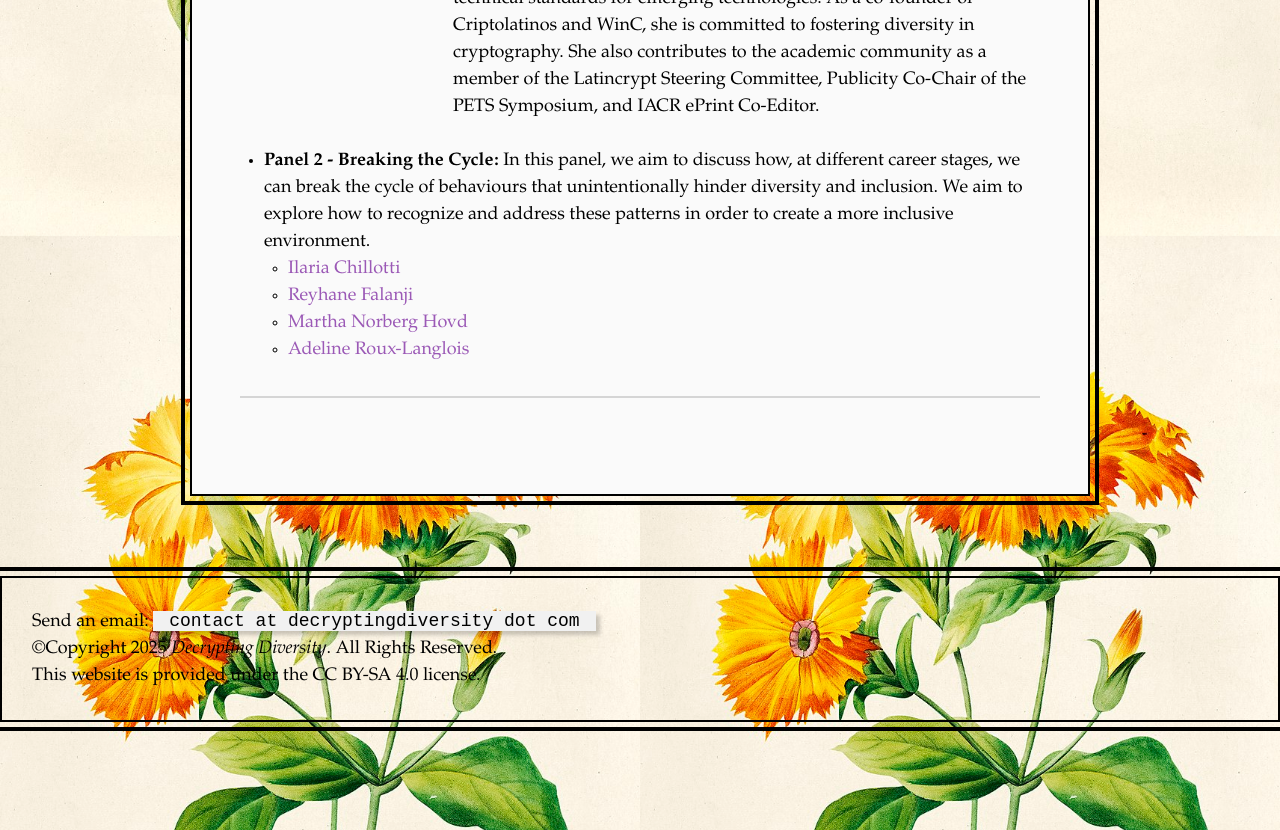
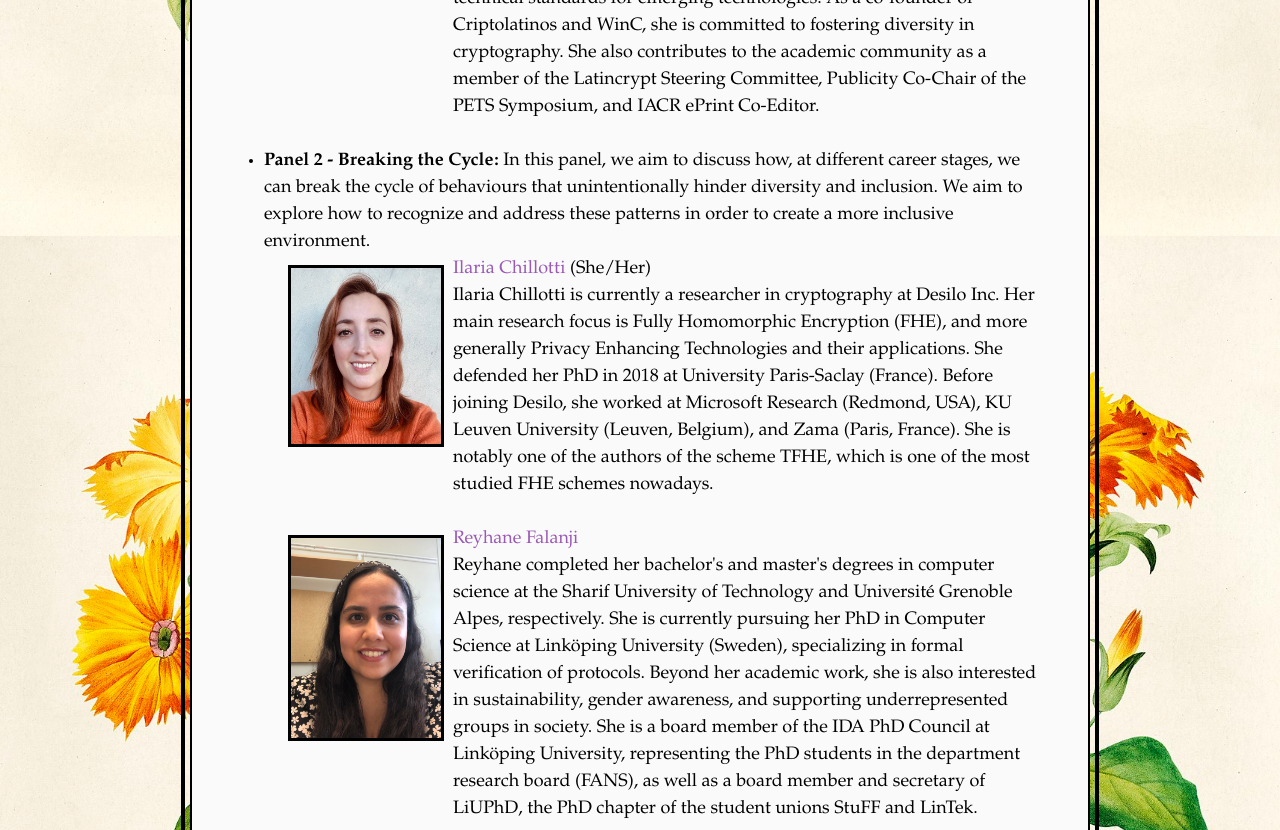
Before and after one commit to women-in-cryptography/decryptingdiversity.github.io, a Jekyll site: the page built from speakers.html, in a window 1280 px wide and 1400 px high, scrolled down 3350 px. Shown: the top 830 px of the window. Built offline with Jekyll 4.4.1, drawn with Linux system fonts in a browser that asks for light colours; some of the changed text lies outside the part shown; grey boxes are pictures that could not be loaded.

Commit message:
Start on panelists 2

```diff
--- a/speakers.html
+++ b/speakers.html
@@ -26,7 +26,7 @@ We will have two scientific presentations given by:
   <li class="speaker-in">
     <img src="/assets/speakers/MartaBelles.png" alt="Marta Bellés Muñoz" class="speaker-img">
     <div>
-      <a href="https://www.linkedin.com/in/marta-bell%C3%A9s-mu%C3%B1oz-4883b7167">Marta Bellés Muñoz</a>,
+      <a href="https://www.linkedin.com/in/marta-bell%C3%A9s-mu%C3%B1oz-4883b7167" target="_blank">Marta Bellés Muñoz</a>,
       <em>Researcher at Dusk Network and Teaching Assistant at Pompeu Fabra University, Spain</em><br>
       She studied mathematics at the Autonomous University of Barcelona and later pursued a master's degree in Mathematics at Aarhus University. During those years, she combined her academic work with a career in classical music. In 2018, she returned to Barcelona and joined a project developing a blockchain-based identity system. Shortly after entering the blockchain space, she began her PhD at Pompeu Fabra University, where she focused on the use of elliptic curves in zero-knowledge proof systems. Today, she continues to teach at Pompeu Fabra University while working for a Dutch blockchain company called Dusk.<br>
       <strong class="bold">Pronouns: She/Her</strong>
@@ -36,7 +36,7 @@ We will have two scientific presentations given by:
   <li class="speaker-in">
     <img src="/assets/speakers/chaya.jpg" alt="Chaya Ganesh" class="speaker-img">
     <div>
-      <a href="https://www.csa.iisc.ac.in/~chaya/">Chaya Ganesh</a>,
+      <a href="https://www.csa.iisc.ac.in/~chaya/" target="_blank">Chaya Ganesh</a>,
       <em>Assistant Professor in the Department of Computer Science and Automation at Indian Institute of Science, India</em><br>
       Chaya Ganesh is an Assistant Professor in the Department of Computer Science and Automation at Indian Institute of Science. Before joining IISc, she was a post-doctoral researcher in Aarhus University, and prior to that she received her PhD from NYU's Courant Institute of Mathematical Sciences.
       Her research interests are broadly in Cryptography and Security. More recently, she is exploring efficient zero-knowledge proofs and rational cryptography. She has won the IBM global university award, Google and Protocol labs research grants, Infosys Young investigator award and Intel Rising Star Faculty award. She helps co-organize Bangalore Crypto day.<br>
@@ -56,7 +56,7 @@ We will have two educational workshops given by:
   <li class="speaker-in">
     <img src="/assets/speakers/NatachaPortier.jpg" alt="Natacha Portier" class="speaker-img">
     <div>
-      <a href="https://perso.ens-lyon.fr/natacha.portier/blog/">Natacha Portier</a>,
+      <a href="https://perso.ens-lyon.fr/natacha.portier/blog/" target="_blank">Natacha Portier</a>,
       <em>Associate Professor at the Laboratoire de l'Informatique du Parallélisme in ENS Lyon, France</em><br>
       Natacha Portier has a PhD in mathematical logic. She's an associate professor in computer science at Ecole Normale Supérieure de Lyon, where she also is Gender Equality Advisor. She's also a certified Life Coach and works with scientific women, helping them to feel good and confident at work, and to grow professionally.
       <br>
@@ -66,7 +66,7 @@ We will have two educational workshops given by:
   <li class="speaker-in">
     <img src="/assets/speakers/KylieBemis.jpg" alt="Kylie Bemis" class="speaker-img">
     <div>
-      <a href="https://kuwisdelu.github.io/index.html">Kylie Ariel Bemis</a>,
+      <a href="https://kuwisdelu.github.io/index.html" target="_blank">Kylie Ariel Bemis</a>,
       <em>Assistant Teaching Professor in the Khoury College of Computer Sciences at Northeastern University, USA</em><br>
       Kylie Bemis holds a B.S. in Statistics and Mathematics, an M.S. in Applied Statistics, and a Ph.D. in Statistics from Purdue University. In 2013, she interned at Stanford's Canary Center for Cancer Early Detection, where she developed the Cardinal software for statistical analysis of mass spectrometry imaging. In 2015, she received the John M. Chambers Statistical Software Award from the American Statistical Association. After a postdoc with the Olga Vitek lab at Northeastern University, she joined the faculty in 2019 to teach and develop curriculum for the MS in Data Science program. Her research interests include machine learning and statistical computing for bioinformatics.<br>
       While at Purdue, she led the Purdue AISES chapter and served as secretary for the Native American Student Association. She is a Rising Hearts Athlete Advocate for the Native American, LGBTQIA+, and neurodivergent communities. An enrolled member of the Zuni tribe, she is also a fiction and poetry writer. Her work appears in "Nameless Woman: An Anthology of Fiction by Trans Women of Color" (2018), "Maiden Mother Crone: Fantastical Trans Femmes" (2019), and "Transcendent 4" (2019).
@@ -87,7 +87,7 @@ We will have two panel discussions on the topics of:
   <li class="speaker-in">
     <img src="/assets/speakers/ChrisBrzuska.jpg" alt="Chris Brzuska" class="speaker-img">
     <div>
-      <a href="https://www.chrisbrzuska.de/">Chris Brzuska</a><br>
+      <a href="https://www.chrisbrzuska.de/" target="_blank">Chris Brzuska</a><br>
       Chris' research is in cryptography, where he particularly enjoys showing that something is impossible (e.g., random oracle uninstantiability or the impossibility of building one-way functions from weaker assumptions). He also works on real-world key exchange protocols (e.g., TLS, MLS, EMV), leveraging modular techniques (like state-separating proofs) and formal verification.<br>
       Chris is a faculty member in the departments of Computer Science as well as Mathematics and Systems Analysis at Aalto University in Finland. Previously, he was a junior professor at TU Hamburg, postdoctoral researcher at Microsoft Research Cambridge and Tel-Aviv University, and PhD student of Marc Fischlin at TU Darmstadt (PhD in 2012).<br>
     </div>
@@ -96,7 +96,7 @@ We will have two panel discussions on the topics of:
   <li class="speaker-in">
     <img src="/assets/speakers/BorisFouotsa.jpg" alt="Tako Boris Fouotsa" class="speaker-img">
     <div>
-      <a href="https://borisfouotsa.com/">Tako Boris Fouotsa</a><br>
+      <a href="https://borisfouotsa.com/" target="_blank">Tako Boris Fouotsa</a><br>
       Boris is a postdoctoral researcher in the Security and Cryptography group at EPFL. He enjoys designing and analyzing isogeny-based protocols and is actively involved in developing cryptology in Cameroon and across Africa. He helped launch a Master/PhD program in Cybersecurity and Mathematical Cryptology in Cameroon, partially funded by the Belgian government.
     </div>
   </li>
@@ -111,7 +111,7 @@ We will have two panel discussions on the topics of:
   <li class="speaker-in">
     <img src="/assets/organisers/sofia-celi-image.jpg" alt="Sofía Celi" class="speaker-img">
     <div>
-      <a href="https://sofiaceli.com/">Sofía Celi</a><br>
+      <a href="https://sofiaceli.com/" target="_blank">Sofía Celi</a><br>
       Sofia Celi is a Senior Cryptography and Security Researcher at Brave. She co-authored the PQC signature scheme "MAYO," submitted to NIST. She serves on the European Review Board at BlackHat and she is a Honorary Industrial Fellow in Cryptography for Privacy at the University of Bristol (an honorary position). She is also a member of the Advisory Council at the Open Technology Fund (OTF) and hold various leadership roles within the IETF, IRTF, and W3C. Her work extends to expert consultations for the United Nations and other human rights organizations, where she focus on the intersection of human rights and technical standards for emerging technologies.
       As a co-founder of Criptolatinos and WinC, she is committed to fostering diversity in cryptography. She also contributes to the academic community as a member of the Latincrypt Steering Committee, Publicity Co-Chair of the PETS Symposium, and IACR ePrint Co-Editor.
     </div>
@@ -120,13 +120,39 @@ We will have two panel discussions on the topics of:
     </li>
     <li><b class="bold">Panel 2 -  Breaking the Cycle:</b>
     In this panel, we aim to discuss how, at different career stages, we can break the cycle of behaviours that unintentionally hinder diversity and inclusion. We aim to explore how to recognize and address these patterns in order to create a more inclusive environment.
-     <ul class="inside-list">
-        <li> <a href="https://ilachill.github.io/">Ilaria Chillotti</a> </li>
-        <li> <a href=https://www.linkedin.com/in/reyhane-falanji-a70771156/">Reyhane Falanji</a> </li>
-        <li> <a href="https://www.simula.no/people/martha">Martha Norberg Hovd</a> </li>
-        <li> <a href="https://langloi227.users.greyc.fr/">Adeline Roux-Langlois</a> </li>
-     </ul>
+<ul class="inside-list">
+  <li class="speaker-in">
+    <img src="/assets/speakers/IlariaChillotti.jpg" alt="Ilaria Chillotti" class="speaker-img">
+    <div>
+      <a href="https://ilachill.github.io/" target="_blank">Ilaria Chillotti</a> (She/Her)<br>
+      Ilaria Chillotti is currently a researcher in cryptography at Desilo Inc. Her main research focus is Fully Homomorphic Encryption (FHE), and more generally Privacy Enhancing Technologies and their applications. She defended her PhD in 2018 at University Paris-Saclay (France). Before joining Desilo, she worked at Microsoft Research (Redmond, USA), KU Leuven University (Leuven, Belgium), and Zama (Paris, France). She is notably one of the authors of the scheme TFHE, which is one of the most studied FHE schemes nowadays.
+    </div>
+  </li>
 
+  <li class="speaker-in">
+    <img src="/assets/speakers/ReyhaneFalanji.jpg" alt="Reyhane Falanji" class="speaker-img">
+    <div>
+      <a href="https://www.linkedin.com/in/reyhane-falanji-a70771156/" target="_blank">Reyhane Falanji</a><br>
+      Reyhane completed her bachelor's and master's degrees in computer science at the Sharif University of Technology and Université Grenoble Alpes, respectively. She is currently pursuing her PhD in Computer Science at Linköping University (Sweden), specializing in formal verification of protocols. Beyond her academic work, she is also interested in sustainability, gender awareness, and supporting underrepresented groups in society. She is a board member of the IDA PhD Council at Linköping University, representing the PhD students in the department research board (FANS), as well as a board member and secretary of LiUPhD, the PhD chapter of the student unions StuFF and LinTek.
+    </div>
+  </li>
+
+  <li class="speaker-in">
+    <img src="/assets/speakers/MarthaNorbergHovd.jpg" alt="Martha Norberg Hovd" class="speaker-img">
+    <div>
+      <a href="https://www.simula.no/people/martha" target="_blank">Martha Norberg Hovd</a><br>
+      Martha Norberg Hovd is currently a postdoctoral fellow at SimulaUiB in Bergen, Norway, where she is working on fully homomorphic encryption and supervising both master’s and bachelor’s students. She completed her PhD in Cryptography at the University of Bergen, after earning her MSc in Mathematics and BSc in Physics and Comparative Literature at the Norwegian University of Science and Technology.
+    </div>
+  </li>
+
+  <li class="speaker-in">
+    <img src="/assets/speakers/AdelineRouxLanglois.jpg" alt="Adeline Roux-Langlois" class="speaker-img">
+    <div>
+      <a href="https://langloi227.users.greyc.fr/" target="_blank">Adeline Roux-Langlois</a><br>
+      Adeline Roux-Langlois is a full-time researcher for CNRS (directrice de recherche) at the GREYC Lab in Caen, France. She earned her PhD at ENS Lyon in 2014 and was a postdoctoral researcher at EPFL in Switzerland. Her research focuses on lattice-based cryptography, particularly on the theoretical hardness of assumptions such as the Learning With Errors problem (LWE) and its Module variant (MLWE), as well as the construction of advanced cryptographic schemes. She is one of the two coordinators of the national working group on Codes and Cryptography, where she initiated inclusion and gender-equality actions.
+    </div>
+  </li>
+</ul>
     </li>
 </ul>
 </p>
```
Also changed, not shown: assets/speakers/AdelineRouxLanglois.jpg (added), assets/speakers/IlariaChillotti.jpg (added), assets/speakers/ReyhaneFalanji.jpg (added), 1 other file.
